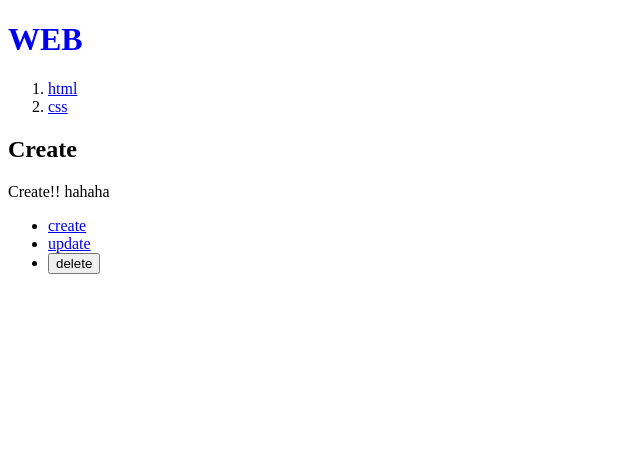
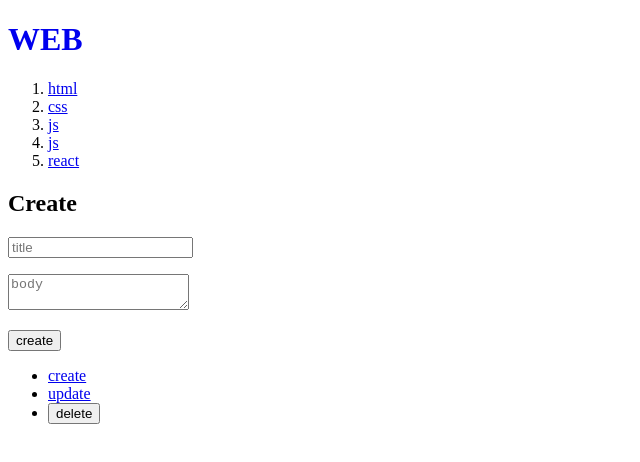
Before and after one commit to Personal-study-project/NextJS_0, a Next.js app: page /create in a window 1280 px wide. Shown: the top 462 px of the page, without its empty margins (0-640 px from the left). Built offline with nearby package versions, Linux system fonts and the light colour scheme; data requests are answered from the project's data file.

Commit message:
feat: create 구현

```diff
--- a/db.json
+++ b/db.json
@@ -1,26 +1,41 @@
 {
   "topics": [
     {
-      "id": 1,
+      "id": "1",
       "title": "html",
       "body": "html is ..."
     },
     {
-      "id": 2,
+      "id": "2",
       "title": "css",
       "body": "css is ..."
+    },
+    {
+      "id": "20bf",
+      "title": "js",
+      "body": "js is ..."
+    },
+    {
+      "id": "02ba",
+      "title": "js",
+      "body": "js is ..."
+    },
+    {
+      "id": "0be4",
+      "title": "react",
+      "body": "react is ..."
     }
   ],
   "posts": [
     {
-      "id": 1,
+      "id": "1",
       "title": "json-server",
       "author": "typicode"
     }
   ],
   "comments": [
     {
-      "id": 1,
+      "id": "1",
       "body": "some comment",
       "postId": 1
     }
--- a/src/app/create/page.js
+++ b/src/app/create/page.js
@@ -1,7 +1,40 @@
+'use client';
+
+import { useRouter } from "next/navigation";
+
 export default function Create() {
+    const router = useRouter();
+
     return (
-        <>
-        Create!! hahaha
-        </>
+        <form onSubmit={(e)=>{
+            e.preventDefault();
+            const title = e.target.title.value;
+            const body = e.target.body.value;
+            const options = {
+                method: 'POST',
+                headers: {
+                    'Content-Type': 'application/json'
+                },
+                body: JSON.stringify({title, body})
+            }
+            // 캐싱 때문에 root 의 layout에 추가가 안된다. 캐싱으 지우자
+            fetch('http://localhost:9999/topics', options)
+            .then(res=>res.json())
+            .then(result =>{
+                console.log(result);
+                const lastid = result.id;
+                router.push(`/read/${lastid}`)
+            })
+        }}>
+            <p>
+                <input type="text" name="title" placeholder="title" />
+            </p>
+            <p>
+                <textarea name="body" placeholder="body"></textarea>
+            </p>
+            <p>
+                <input type="submit" value="create"/>
+            </p>
+        </form>
     )
 }
```
